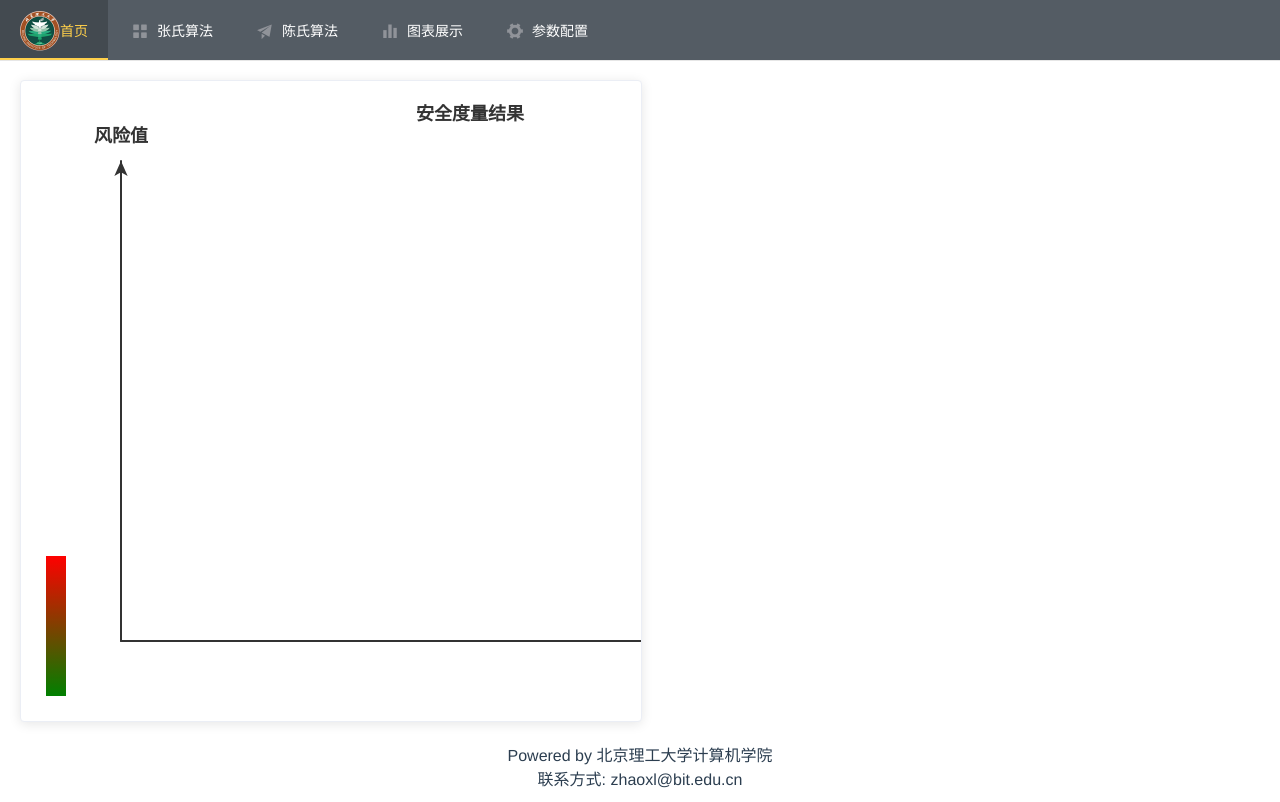
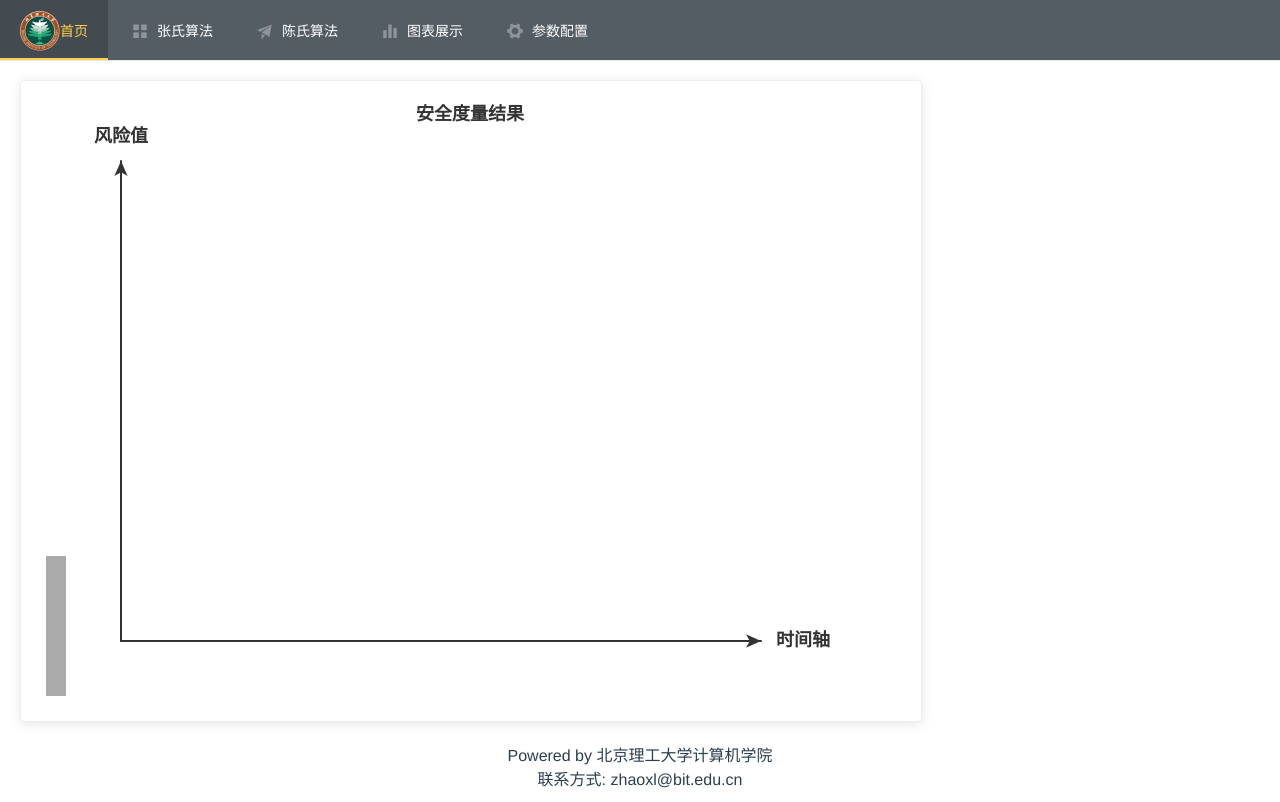
Before and after one commit to inst32i/microproto-ui, a Vue app: page /graph in a window 1280 px wide. Built offline with nearby package versions, Linux system fonts and the light colour scheme.

Commit message:
调整风险值颜色报警阈值

```diff
--- a/src/components/graph.vue
+++ b/src/components/graph.vue
@@ -54,8 +54,8 @@ export default {
         }],
         visualMap: [{
           dimension: 1,
-          min: 0,
-          max: 1,
+          min: 1,
+          max: this.$route.params.value ? Math.max(...this.$route.params.value) : 1,
           inRange: {
             color: ['green', 'red']
           }
@@ -96,6 +96,6 @@ export default {
 
 <style scoped>
   .graphCard {
-    width: 50%;
+    width: 900px;
   }
 </style>
```
